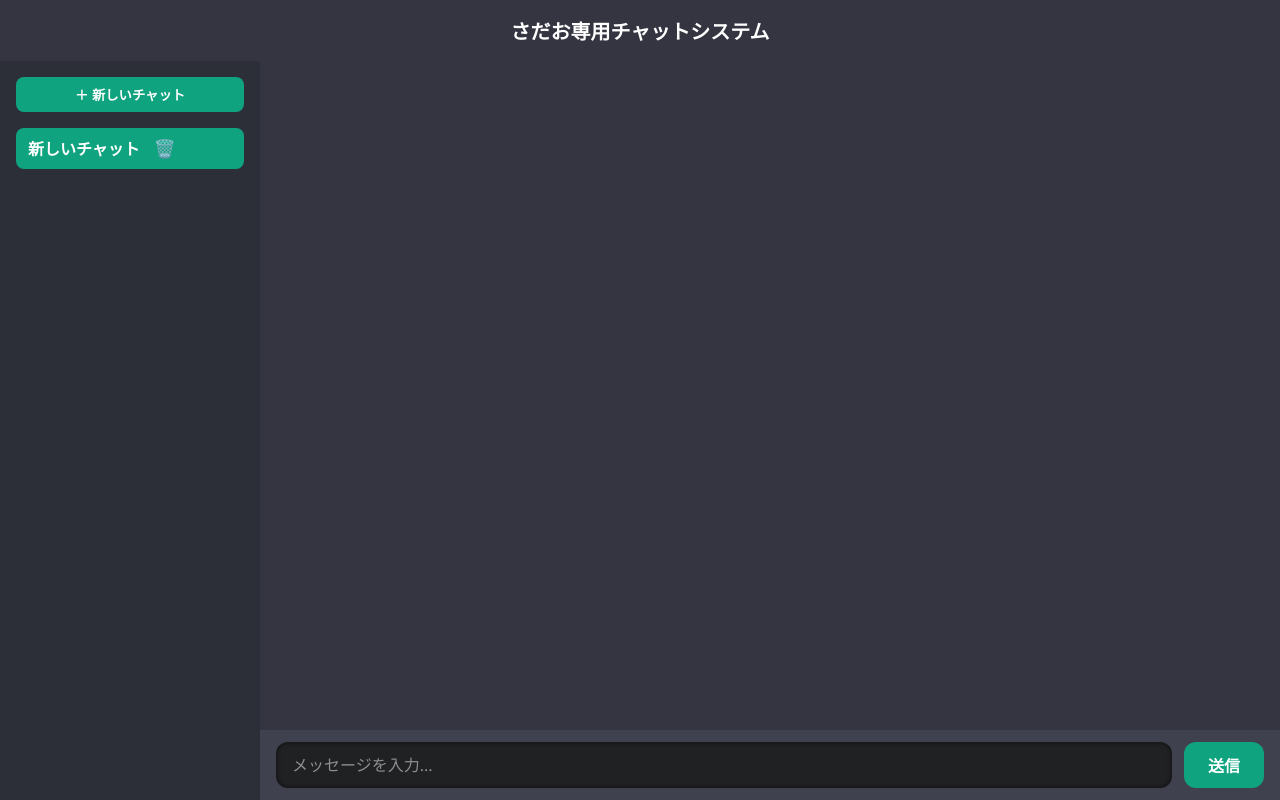
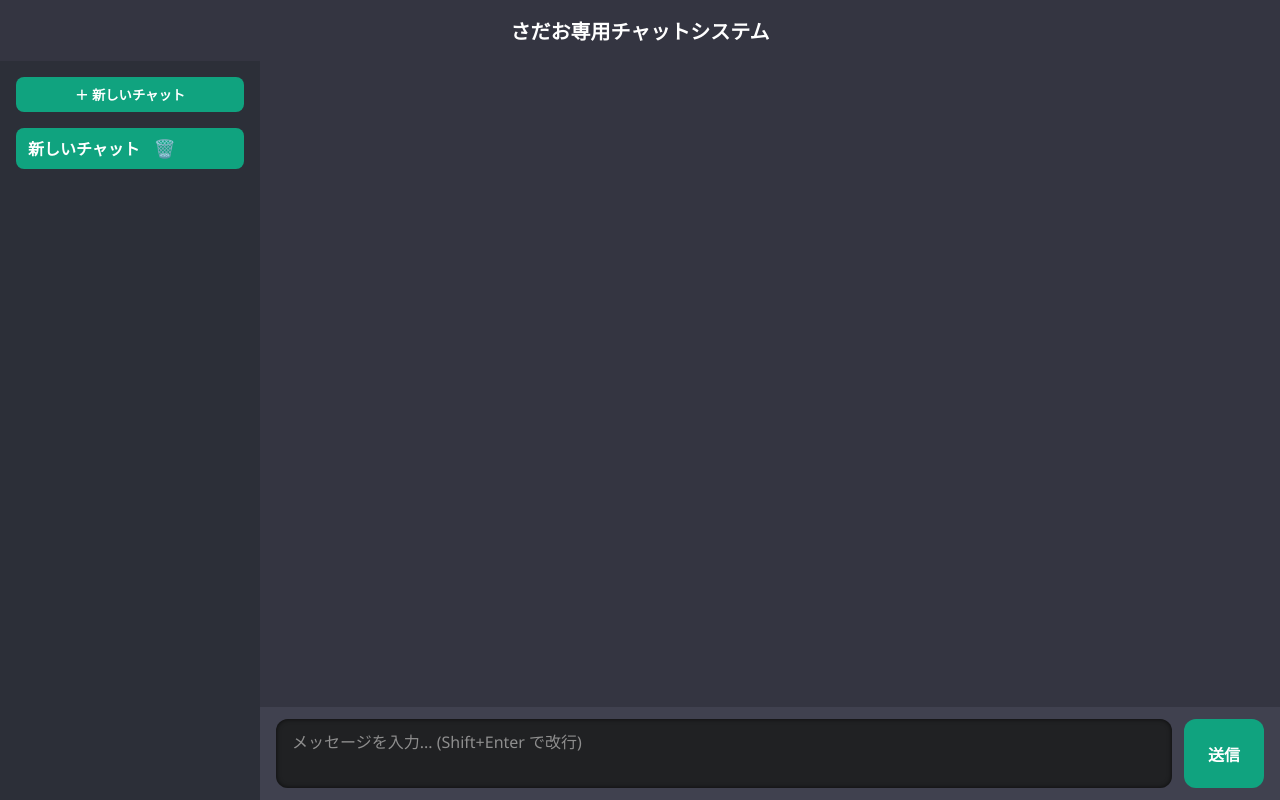
Before and after one commit to sadao1202/chatSDO, a website: page public/index.html in a window 1280 px wide. Drawn offline with Linux system fonts and the light colour scheme; no server answers.

Commit message:
[fix] 送信欄で改行できるようにした

```diff
--- a/public/index.html
+++ b/public/index.html
@@ -19,7 +19,7 @@
     <main id="chat-area">
       <div id="chat"></div>
       <div id="input-area">
-        <input id="input-message" type="text" placeholder="メッセージを入力..." autocomplete="off" />
+        <textarea id="input-message" placeholder="メッセージを入力... (Shift+Enter で改行)" autocomplete="off"></textarea>
         <button id="send-btn">送信</button>
       </div>
     </main>
--- a/public/main.js
+++ b/public/main.js
@@ -192,7 +192,11 @@ async function loadRemoteHistory(id) {
 newChatBtn.addEventListener('click', createNewChat);
 sendBtn.addEventListener('click', sendMessage);
 input.addEventListener('keydown', e => {
-  if (e.key === 'Enter') sendMessage();
+  // Shift+Enter なら改行、Enter 単独なら送信
+  if (e.key === 'Enter' && !e.shiftKey) {
+    e.preventDefault();
+    sendMessage();
+  }
 });
 
 (function init() {
--- a/public/style.css
+++ b/public/style.css
@@ -143,6 +143,12 @@ header {
   color: white;
   box-shadow: inset 0 0 5px #000000aa;
   font-family: inherit;
+  min-height: 2.5rem;
+  max-height: 120px;          /* 最大 6 行くらいまで広がる */
+  resize: none;               /* ユーザーがリサイズできないように */
+  font-family: inherit;
+  line-height: 1.4;
+  overflow-y: auto;
 }
 
 #input-message::placeholder {
```
